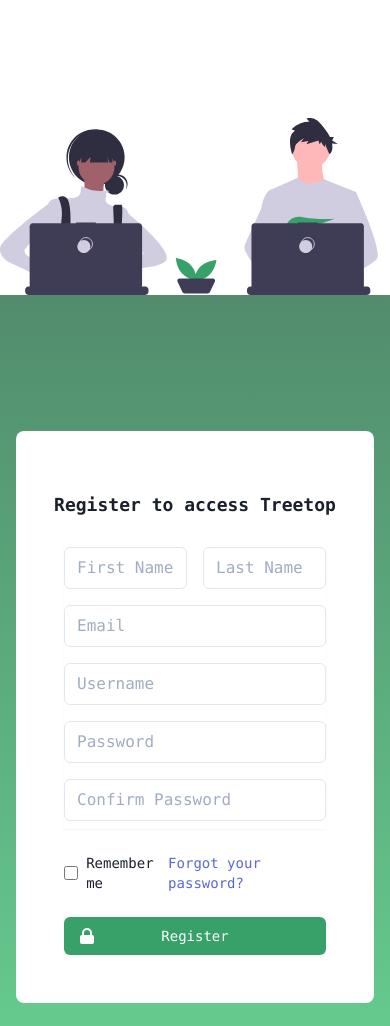
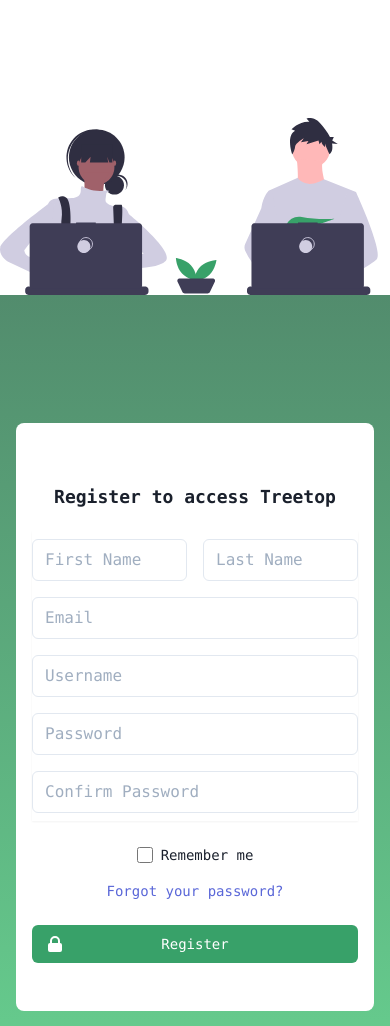
Before and after one commit to treetoplearning/cambium, a Gatsby site: page /register in a window 390 px wide. Shown: the part 74-1100 px from the top of the page. Built offline with nearby package versions, Linux system fonts and the light colour scheme; Gatsby itself is replaced by a stand-in of ours.

Commit message:
adapted registerform for mobile

```diff
--- a/package.json
+++ b/package.json
@@ -50,8 +50,7 @@
     "start": "npm run develop",
     "serve": "gatsby serve",
     "clean": "gatsby clean",
-    "test": "echo \"Write tests! -> https://gatsby.dev/unit-testing\" && exit 1",
-    "deploy": "gatsby build --prefix-paths && gh-pages -d public"
+    "test": "echo \"Write tests! -> https://gatsby.dev/unit-testing\" && exit 1"
   },
   "repository": {
     "type": "git",
--- a/src/components/registerform.js
+++ b/src/components/registerform.js
@@ -5,14 +5,14 @@
 
 const RegisterForm = () => (
   <div className="flex items-center justify-center min-h-screen px-4 font-mono bg-gray-50 sm:px-6 lg:px-8">
-    <div className="w-full max-w-xl py-8 bg-white rounded-lg px-36">
+    <div className="w-full max-w-xl px-4 py-8 bg-white rounded-lg md:px-36">
       <div>
         <h2 className="mt-6 text-lg font-extrabold leading-9 text-center text-gray-900 md:text-3xl">
           Register to access Treetop
         </h2>
       </div>
       <form
-        className="justify-between py-4 mx-12 mt -8"
+        className="justify-between py-4 md:mx-12 mt -8"
         action="#"
         method="POST"
       >
@@ -82,8 +82,8 @@
           </div>
         </div>
 
-        <div className="flex items-center justify-between mt-6">
-          <div className="flex items-center">
+        <div className="flex flex-col items-center justify-between mt-6 md:flex-row">
+          <div className="flex items-center justify-start">
             <input
               id="remember_me"
               type="checkbox"
@@ -97,7 +97,7 @@
             </label>
           </div>
 
-          <div className="text-sm leading-5">
+          <div className="mt-4 text-sm leading-5 md:mt-0">
             <Link
               to="forgotpassword"
               className="font-medium text-indigo-600 transition duration-150 ease-in-out hover:text-indigo-500 focus:outline-none focus:underline"
```
